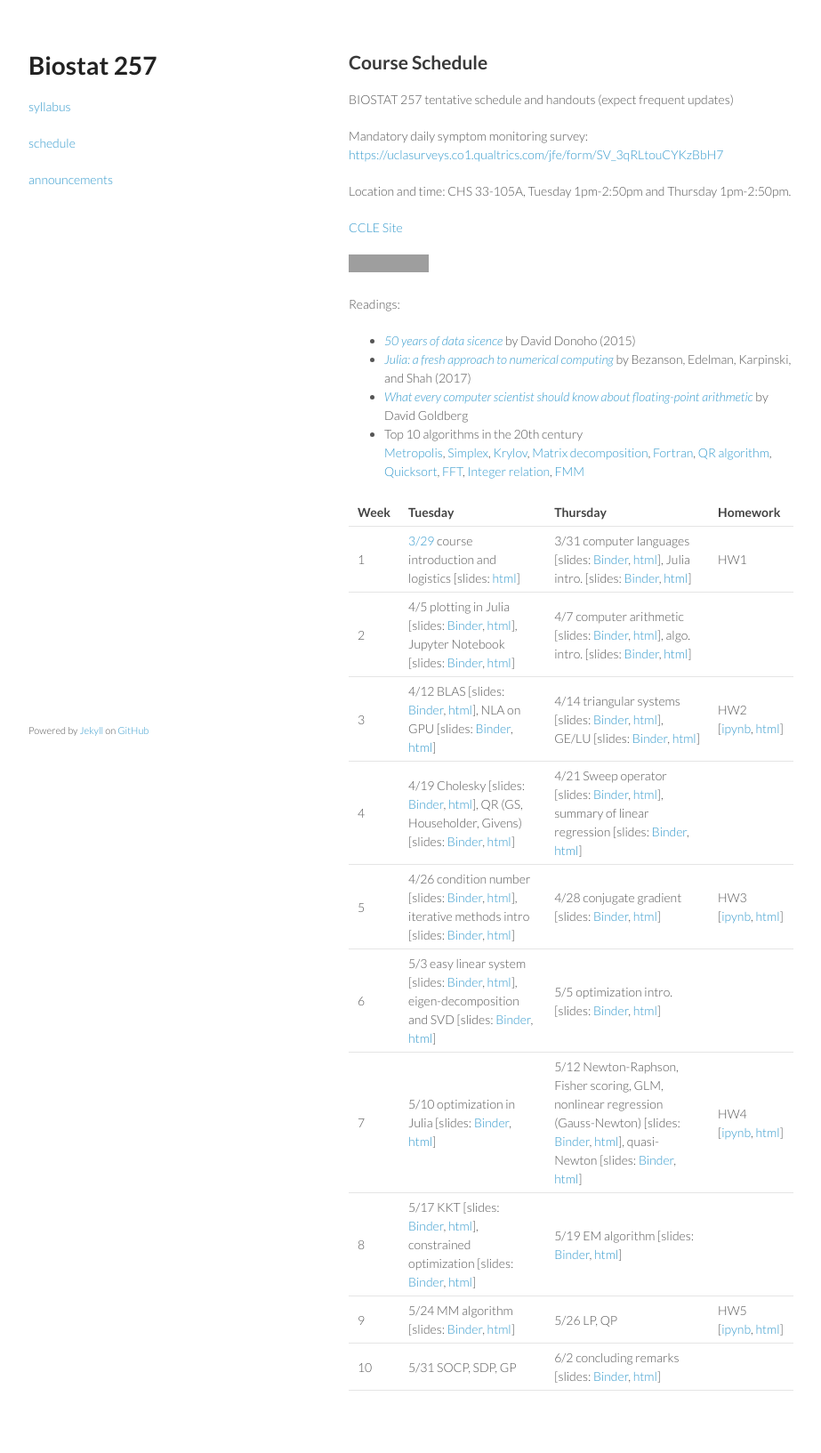
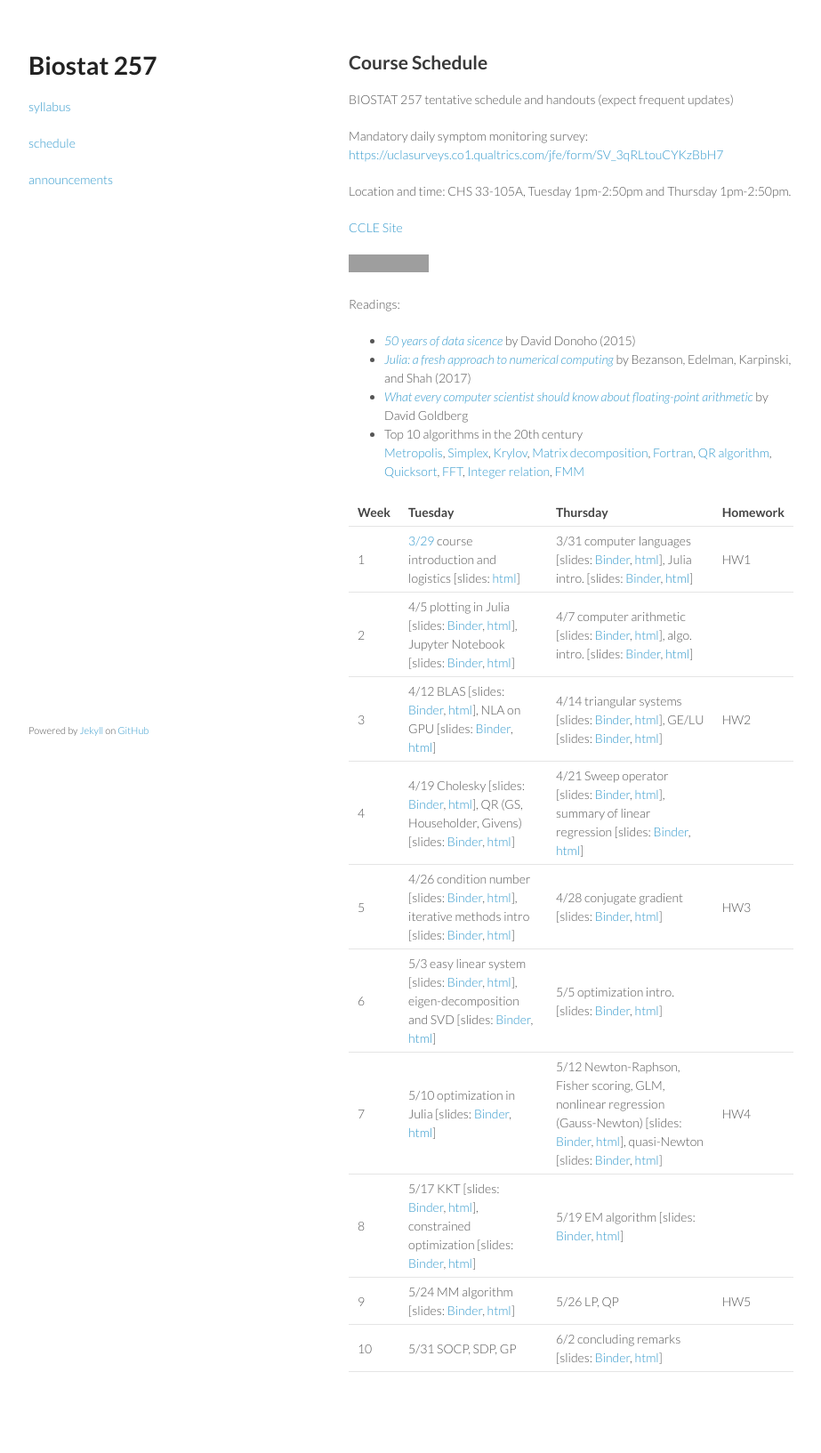
Before and after one commit to ucla-biostat-257/2022spring, a Jekyll site: the page built from schedule/schedule.md, in a window 1280 px wide. Shown: the whole page at 89% size, without its empty margins (178-1101 px from the left). Built offline with Jekyll 4.4.1, drawn with Linux system fonts in a browser that asks for light colours; after the commit the page ends 1612 px from its top, so only the background shows below that; grey boxes are pictures that could not be loaded.

Commit message:
cosmetic reformatting

```diff
--- a/schedule/schedule.md
+++ b/schedule/schedule.md
@@ -27,11 +27,11 @@ Readings:
 |:-----------|:-----------|:------------|:------------|
 | 1 | [3/29](https://ucla-biostat-257-2021spring.github.io/biostat257spring2021/2021/03/30/week1-day1.html) course introduction and logistics \[slides: [html](../slides/01-intro/intro.html)\] | 3/31 computer languages \[slides: [Binder](https://mybinder.org/v2/gh/ucla-biostat-257/2022spring/master?filepath=slides%2F02-langs%2Flangs.ipynb), [html](../slides/02-langs/langs.html)\], Julia intro. \[slides: [Binder](https://mybinder.org/v2/gh/ucla-biostat-257/2022spring/master?filepath=slides%2F03-juliaintro%2Fjuliaintro.ipynb), [html](../slides/03-juliaintro/juliaintro.html)\] | HW1 |
 | 2 | 4/5 plotting in Julia \[slides: [Binder](https://mybinder.org/v2/gh/ucla-biostat-257/2022spring/master?filepath=slides%2F04-juliaplot%2Fjuliaplots.ipynb), [html](../slides/04-juliaplot/juliaplots.html)\], Jupyter Notebook \[slides: [Binder](https://mybinder.org/v2/gh/ucla-biostat-257/2022spring/master?filepath=slides%2F05-jupyter%2Fjupyter.ipynb), [html](../slides/05-jupyter/jupyter.html)\] | 4/7 computer arithmetic \[slides: [Binder](https://mybinder.org/v2/gh/ucla-biostat-257/2022spring/master?filepath=slides%2F06-arith%2Farith.ipynb), [html](../slides/06-arith/arith.html)\], algo. intro. \[slides: [Binder](https://mybinder.org/v2/gh/ucla-biostat-257/2022spring/master?filepath=slides%2F07-algo%2Falgo.ipynb), [html](../slides/07-algo/algo.html)\] | |
-| 3 | 4/12 BLAS \[slides: [Binder](https://mybinder.org/v2/gh/ucla-biostat-257/2022spring/master?filepath=slides%2F08-numalgintro%2Fnumalgintro.ipynb), [html](../slides/08-numalgintro/numalgintro.html)\], NLA on GPU \[slides: [Binder](https://mybinder.org/v2/gh/ucla-biostat-257/2022spring/master?filepath=slides%2F09-juliagpu%2Fjuliagpu.ipynb), [html](../slides/09-juliagpu/juliagpu.html)\] | 4/14 triangular systems \[slides: [Binder](https://mybinder.org/v2/gh/ucla-biostat-257/2022spring/master?filepath=slides%2F10-trisys%2Ftrisys.ipynb), [html](../slides/10-trisys/trisys.html)\], GE/LU \[slides: [Binder](https://mybinder.org/v2/gh/ucla-biostat-257/2022spring/master?filepath=slides%2F11-gelu%2Fgelu.ipynb), [html](../slides/11-gelu/gelu.html)\] | HW2 \[[ipynb](https://raw.githubusercontent.com/ucla-biostat-257/2022spring/master/hw/hw2/hw02.ipynb), [html](../hw/hw2/hw02.html)\] |
+| 3 | 4/12 BLAS \[slides: [Binder](https://mybinder.org/v2/gh/ucla-biostat-257/2022spring/master?filepath=slides%2F08-numalgintro%2Fnumalgintro.ipynb), [html](../slides/08-numalgintro/numalgintro.html)\], NLA on GPU \[slides: [Binder](https://mybinder.org/v2/gh/ucla-biostat-257/2022spring/master?filepath=slides%2F09-juliagpu%2Fjuliagpu.ipynb), [html](../slides/09-juliagpu/juliagpu.html)\] | 4/14 triangular systems \[slides: [Binder](https://mybinder.org/v2/gh/ucla-biostat-257/2022spring/master?filepath=slides%2F10-trisys%2Ftrisys.ipynb), [html](../slides/10-trisys/trisys.html)\], GE/LU \[slides: [Binder](https://mybinder.org/v2/gh/ucla-biostat-257/2022spring/master?filepath=slides%2F11-gelu%2Fgelu.ipynb), [html](../slides/11-gelu/gelu.html)\] | HW2 |
 | 4 | 4/19 Cholesky \[slides: [Binder](https://mybinder.org/v2/gh/ucla-biostat-257/2022spring/master?filepath=slides%2F12-chol%2Fchol.ipynb), [html](../slides/12-chol/chol.html)\], QR (GS, Householder, Givens) \[slides: [Binder](https://mybinder.org/v2/gh/ucla-biostat-257/2022spring/master?filepath=slides%2F13-qr%2Fqr.ipynb), [html](../slides/13-qr/qr.html)\] | 4/21 Sweep operator \[slides: [Binder](https://mybinder.org/v2/gh/ucla-biostat-257/2022spring/master?filepath=slides%2F14-sweep%2Fsweep.ipynb), [html](../slides/14-sweep/sweep.html)\], summary of linear regression \[slides: [Binder](https://mybinder.org/v2/gh/ucla-biostat-257/2022spring/master?filepath=slides%2F15-linreg%2Flinreg.ipynb), [html](../slides/15-linreg/linreg.html)\] | |
-| 5 | 4/26 condition number \[slides: [Binder](https://mybinder.org/v2/gh/ucla-biostat-257/2022spring/master?filepath=slides%2F16-cond%2Fcond.ipynb), [html](../slides/16-cond/cond.html)\], iterative methods intro \[slides: [Binder](https://mybinder.org/v2/gh/ucla-biostat-257/2022spring/master?filepath=slides%2F17-iterative%iterative.ipynb), [html](../slides/17-iterative/iterative.html)\] | 4/28 conjugate gradient  \[slides: [Binder](https://mybinder.org/v2/gh/ucla-biostat-257/2022spring/master?filepath=slides%2F18-cg%cg.ipynb), [html](../slides/18-cg/cg.html)\] | HW3 \[[ipynb](https://raw.githubusercontent.com/ucla-biostat-257/2022spring/master/hw/hw3/hw03.ipynb), [html](../hw/hw3/hw03.html)\] |
+| 5 | 4/26 condition number \[slides: [Binder](https://mybinder.org/v2/gh/ucla-biostat-257/2022spring/master?filepath=slides%2F16-cond%2Fcond.ipynb), [html](../slides/16-cond/cond.html)\], iterative methods intro \[slides: [Binder](https://mybinder.org/v2/gh/ucla-biostat-257/2022spring/master?filepath=slides%2F17-iterative%iterative.ipynb), [html](../slides/17-iterative/iterative.html)\] | 4/28 conjugate gradient  \[slides: [Binder](https://mybinder.org/v2/gh/ucla-biostat-257/2022spring/master?filepath=slides%2F18-cg%cg.ipynb), [html](../slides/18-cg/cg.html)\] | HW3 |
 | 6 | 5/3 easy linear system \[slides: [Binder](https://mybinder.org/v2/gh/ucla-biostat-257/2022spring/master?filepath=slides%2F19-easylineq%easylineq.ipynb), [html](../slides/19-easylineq/easylineq.html)\], eigen-decomposition and SVD \[slides: [Binder](https://mybinder.org/v2/gh/ucla-biostat-257/2022spring/master?filepath=slides%2F20-eigsvd%eigsvd.ipynb), [html](../slides/20-eigsvd/eigsvd.html)\] | 5/5 optimization intro. \[slides: [Binder](https://mybinder.org/v2/gh/ucla-biostat-257/2022spring/master?filepath=slides%2F21-optmintro%optmintro.ipynb), [html](../slides/21-optmintro/optmintro.html)\] | |
-| 7 | 5/10 optimization in Julia \[slides: [Binder](https://mybinder.org/v2/gh/ucla-biostat-257/2022spring/master?filepath=slides%2F22-juliaopt%juliaopt.ipynb), [html](../slides/22-juliaopt/juliaopt.html)\] | 5/12 Newton-Raphson, Fisher scoring, GLM, nonlinear regression (Gauss-Newton) \[slides: [Binder](https://mybinder.org/v2/gh/ucla-biostat-257/2022spring/master?filepath=slides%2F23-newton%newton.ipynb), [html](../slides/23-newton/newton.html)\], quasi-Newton \[slides: [Binder](https://mybinder.org/v2/gh/ucla-biostat-257/2022spring/master?filepath=slides%2F24-quasinewton%quasinewton.ipynb), [html](../slides/24-quasinewton/quasinewton.html)\] | HW4 \[[ipynb](https://raw.githubusercontent.com/ucla-biostat-257/2022spring/master/hw/hw4/hw04.ipynb), [html](../hw/hw4/hw04.html)\] |
+| 7 | 5/10 optimization in Julia \[slides: [Binder](https://mybinder.org/v2/gh/ucla-biostat-257/2022spring/master?filepath=slides%2F22-juliaopt%juliaopt.ipynb), [html](../slides/22-juliaopt/juliaopt.html)\] | 5/12 Newton-Raphson, Fisher scoring, GLM, nonlinear regression (Gauss-Newton) \[slides: [Binder](https://mybinder.org/v2/gh/ucla-biostat-257/2022spring/master?filepath=slides%2F23-newton%newton.ipynb), [html](../slides/23-newton/newton.html)\], quasi-Newton \[slides: [Binder](https://mybinder.org/v2/gh/ucla-biostat-257/2022spring/master?filepath=slides%2F24-quasinewton%quasinewton.ipynb), [html](../slides/24-quasinewton/quasinewton.html)\] | HW4 |
 | 8 | 5/17 KKT \[slides: [Binder](https://mybinder.org/v2/gh/ucla-biostat-257/2022spring/master?filepath=slides%2F27-kkt%kkt.ipynb), [html](../slides/27-kkt/kkt.html)\], constrained optimization \[slides: [Binder](https://mybinder.org/v2/gh/ucla-biostat-257/2022spring/master?filepath=slides%2F28-newtoncontr%newton_constr.ipynb), [html](../slides/28-newtoncontr/newton_constr.html)\] | 5/19 EM algorithm \[slides: [Binder](https://mybinder.org/v2/gh/ucla-biostat-257/2022spring/master?filepath=slides%2F25-em%em.ipynb), [html](../slides/25-em/em.html)\] | |
-| 9 | 5/24 MM algorithm \[slides: [Binder](https://mybinder.org/v2/gh/ucla-biostat-257/2022spring/master?filepath=slides%2F26-mm%mm.ipynb), [html](../slides/26-mm/mm.html)\] | 5/26 LP, QP | HW5 \[[ipynb](https://raw.githubusercontent.com/ucla-biostat-257/2022spring/master/hw/hw5/hw05.ipynb), [html](../hw/hw5/hw05.html)\] |
+| 9 | 5/24 MM algorithm \[slides: [Binder](https://mybinder.org/v2/gh/ucla-biostat-257/2022spring/master?filepath=slides%2F26-mm%mm.ipynb), [html](../slides/26-mm/mm.html)\] | 5/26 LP, QP | HW5 |
 | 10 | 5/31 SOCP, SDP, GP | 6/2 concluding remarks \[slides: [Binder](https://mybinder.org/v2/gh/ucla-biostat-257/2022spring/master?filepath=slides%2F34-coda%coda.ipynb), [html](../slides/34-coda/coda.html)\] | |
```
Also changed, not shown: syllabus/syllabus.md (line endings or trailing spaces).
